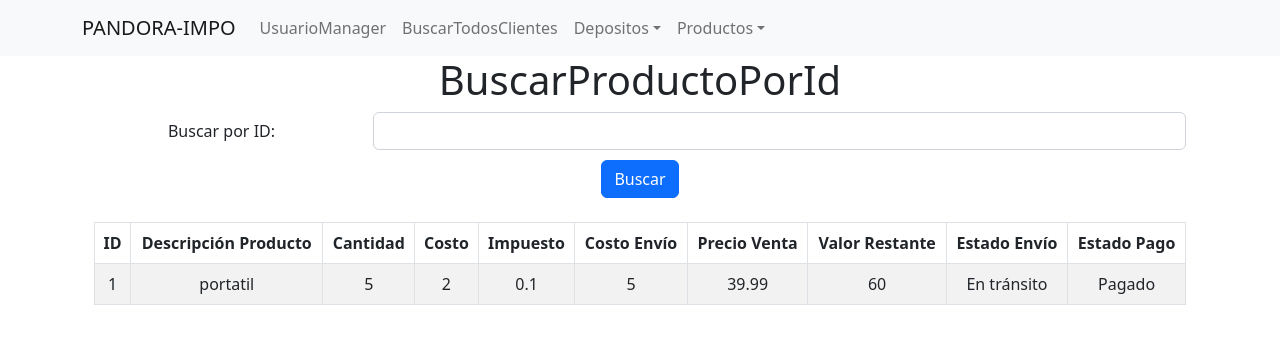
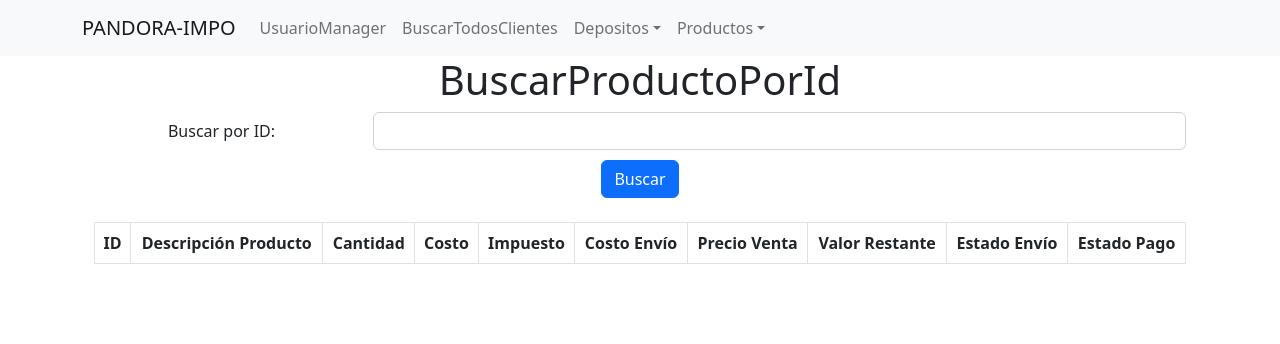
Before and after one commit to cadavida920/pandora-impo-front, a React (Create React App) app: page /productos/id in a window 1280 px wide. Shown: the top 344 px of the page. Built offline with nearby package versions, Linux system fonts and the light colour scheme.

Commit message:
cambios de visualizacion y de algunos fetch

```diff
--- a/src/components/BuscarDepositoCliente.js
+++ b/src/components/BuscarDepositoCliente.js
@@ -9,23 +9,15 @@ import BuscadorID from './BuscadorID';
 
 const BuscarDepositoCliente = () => {
   const [depositoId, setDepositoId] = useState();
-  const depositoMock = [
 
-    {
-      "id": "1",
-      "nombre": "andres",
-      "valorDeposito": "100000"
 
-    }
-  ]
-
-  const [deposito, setDeposito] = useState(depositoMock)
+  const [deposito, setDeposito] = useState([])
 
   const buscarDeposito = (id) => {
     id && buscarDepositoClienteGET(id)
       .then(data => {
         console.log(data);
-        const productosArray = Array.from(data);
+        const productosArray =[data];
         setDeposito(productosArray);
         // que llenen ciertos campos
       })
@@ -59,7 +51,7 @@ const BuscarDepositoCliente = () => {
           {deposito.map((deposito) => (
             <tr key={deposito.id}>
               <td>{deposito.id}</td>
-              <td>{deposito.nombre}</td>
+              <td>{deposito.cliente.nombre}</td>
               <td>{deposito.valorDeposito}</td>
             </tr>
           ))}
--- a/src/components/BuscarProductoPorId.js
+++ b/src/components/BuscarProductoPorId.js
@@ -4,30 +4,19 @@ import { Table, Container, Form, Button, Row, Col } from 'react-bootstrap';
 import { consultarProductoPorIdGET } from '../services/api';
 
 const ConsultarProductoPorId = () => {
-  const productosMock = [
-    {
-      "id": "1",
-      "descripcion": "portatil",
-      "cantidad": 5,
-      "costo": 2.000,
-      "impuesto": 0.10,
-      "costoEnvio": 5.00,
-      "precioVenta": 39.99,
-      "valorRestante": 60.00,
-      "estadoEnvio": "En tránsito",
-      "estadoPago": "Pagado"
-    }
-  ];
 
 
-  const [productos, setProductos] = useState(productosMock);
+
+
+
+  const [productos, setProductos] = useState([]);
   const [buscarId, setBuscarId] = useState("");
 
   const buscarProductoPorId = (id) => {
     consultarProductoPorIdGET(id)
       .then(data => {
         console.log(data);
-        const productosArray = Array.from(data);
+        const productosArray = [data];
         setProductos(productosArray);
       })
       .catch(error => {
@@ -80,7 +69,7 @@ const ConsultarProductoPorId = () => {
           {productos.map((product) => (
             <tr key={product.id}>
               <td>{product.id}</td>
-              <td>{product.descripcion}</td>
+              <td>{product.descripcionProducto}</td>
               <td>{product.cantidad}</td>
               <td>{product.costo}</td>
               <td>{product.impuesto}</td>
--- a/src/components/Header.js
+++ b/src/components/Header.js
@@ -19,21 +19,13 @@ function Header() {
             <NavDropdown title="Depositos" id="basic-nav-dropdown">
             <NavDropdown.Item href="/deposito">crear deposito</NavDropdown.Item>
             <NavDropdown.Item href="/Buscar/Deposito/cliente">Buscar Deposito Clientes</NavDropdown.Item>
-            <NavDropdown.Item href="#action/3.2"/>
+
             </NavDropdown>
-
-
             <NavDropdown title="Productos" id="basic-nav-dropdown">
             <NavDropdown.Item href="/producto">Crear Producto </NavDropdown.Item>
             <NavDropdown.Item href="/actualizar/producto">Actualizar Producto</NavDropdown.Item>
             <NavDropdown.Item href="/productos/id">Buscar Producto Por Id</NavDropdown.Item>
             <NavDropdown.Item href="/productos/cliente">Consultar Producto Por Cliente</NavDropdown.Item>
-            <NavDropdown.Item href="#action/3.2">
-
-            </NavDropdown.Item>
-
-
-              <NavDropdown.Item href="#action/3.4"/>
             </NavDropdown>
           </Nav>
         </Navbar.Collapse>
--- a/src/components/productos/ActualizarProducto.js
+++ b/src/components/productos/ActualizarProducto.js
@@ -19,20 +19,23 @@ const cambiarEstadoEnvio = () => {
     console.log("Cambiando estado");
 }
 
+
 const handleSubmit = (event) => {
     event.preventDefault();
     cambiarEstadoEnvio();
     const json = {
-      id: 2,
+      id: id,
       estadoEnvio: obtenerEstadoEnvio(estadoEnvio)
     }
-    actualizarProductoPUT(json);
+    actualizarProductoPUT(json)
+    .then ( data => {
+      setEstadoEnvio("");
+      setActualizarFechaEnvio("");
+      setId("")
+    });
 }
 
-const obtenerEstadoEnvio = (estado) => estado.toLowerCase() === "enviado";
-
-
-
+const obtenerEstadoEnvio = (estado) => estado.toLowerCase() === "enviado" ? 1 : 0;
 
 const variant = 'primary';
 return (
--- a/src/components/productos/ConsultarProductoPorCliente.js
+++ b/src/components/productos/ConsultarProductoPorCliente.js
@@ -6,12 +6,13 @@ import BuscadorID from '../BuscadorID';
 const ConsultarProductoPorCliente = () => {
 
   const [productos, setProductos] = useState([]);
-  const [productoId, setProductoId] = useState();
+  const [productoId, setProductoId] = useState("");
 
   useEffect(() => {
     productoId && obtenerProductoPorClienteGET(productoId)
       .then(data => {
         setProductos(data);
+        console.log(data)
       })
       .catch(error => {
         console.error(error);
@@ -20,9 +21,11 @@ const ConsultarProductoPorCliente = () => {
 
   return (
     <Container>
+      <h1>Consultar Productos Por Cliente</h1>
       <BuscadorID title="Digite Cliente ID: " setId={setProductoId}></BuscadorID>
+      <br/><br/><br/>
+
       <Table striped bordered hover>
-
         <thead>
           <tr>
             <th>ID</th>
```
